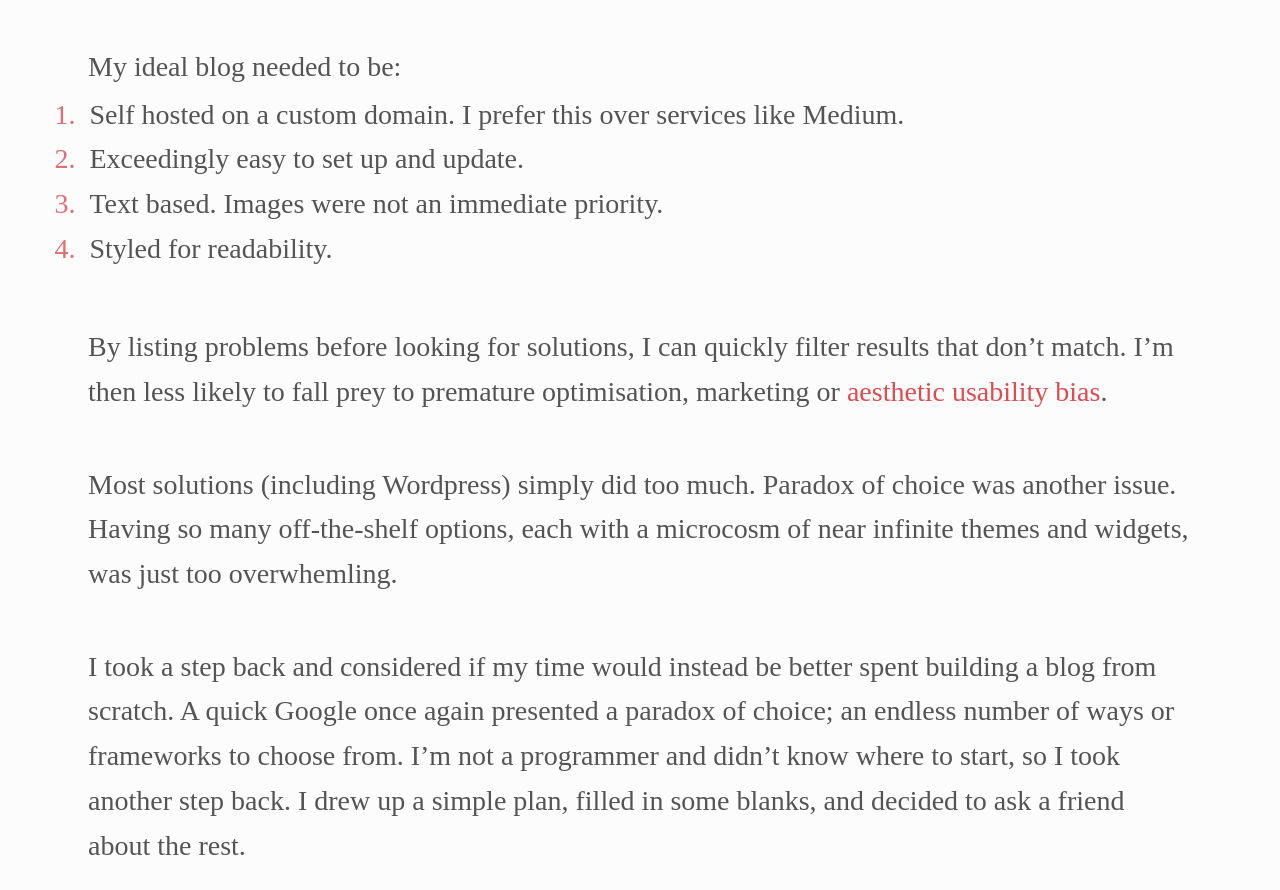
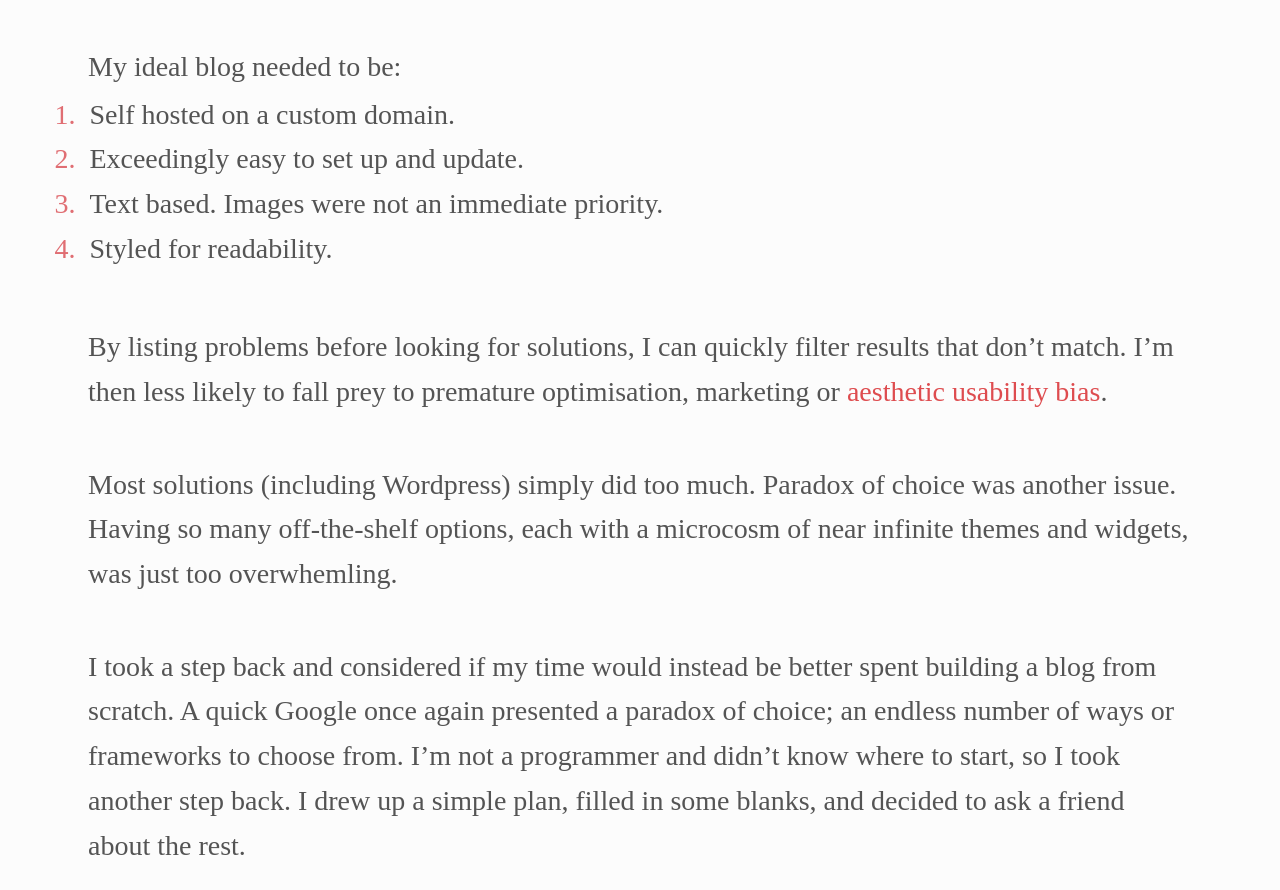
Before and after one commit to EssaSaulat/blog, a plain HTML site: page public/building-a-simple-blog-with-bear.html in a window 1280 px wide. Shown: the part 1199-2089 px from the top of the page. Drawn offline with Linux system fonts and the light colour scheme.

Commit message:
More changes to copy

```diff
--- a/public/building-a-simple-blog-with-bear.html
+++ b/public/building-a-simple-blog-with-bear.html
@@ -47,7 +47,7 @@
       <br />
       <p>My ideal blog needed to be:</p>
       <ol start="1">
-        <li>Self hosted on a custom domain. I prefer this over services like Medium.</li>
+        <li>Self hosted on a custom domain.</li>
         <li>Exceedingly easy to set up and update.</li>
         <li>Text based. Images were not an immediate priority.</li>
         <li>Styled for readability.</li>
```
